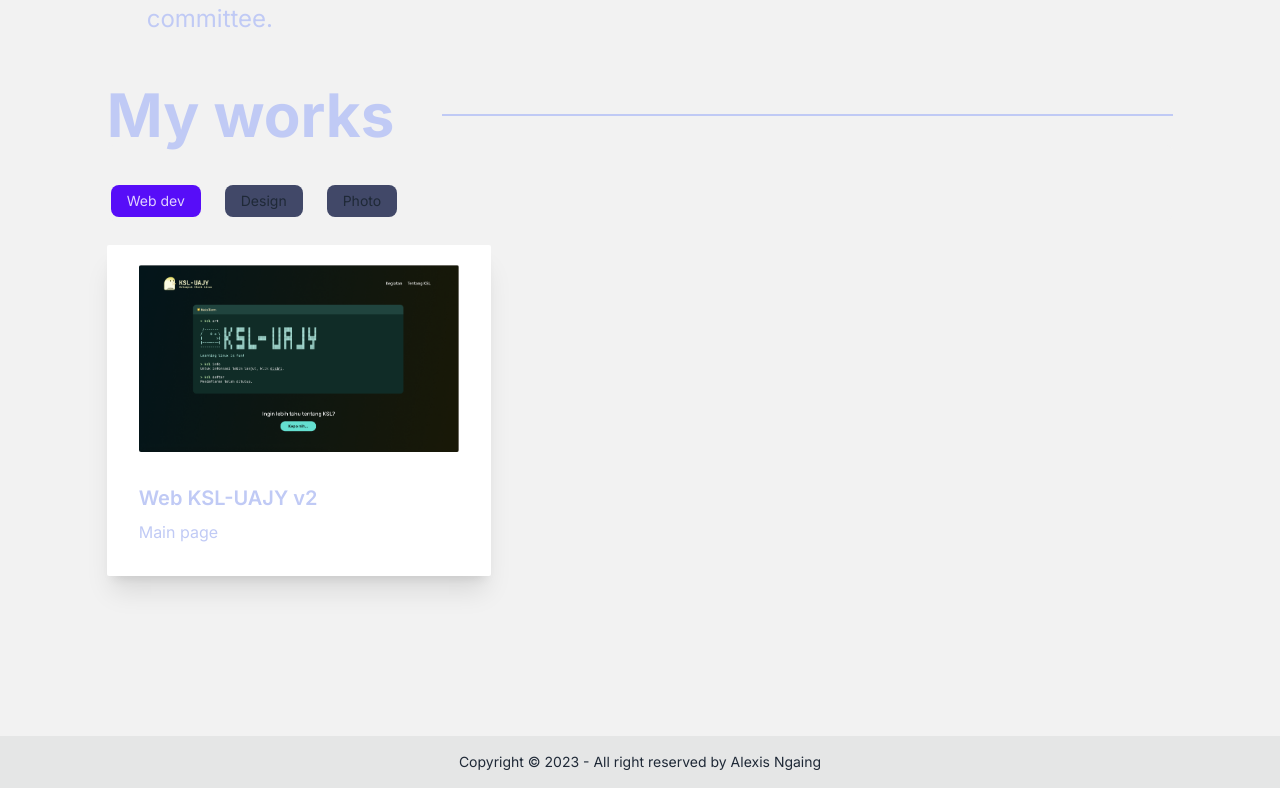
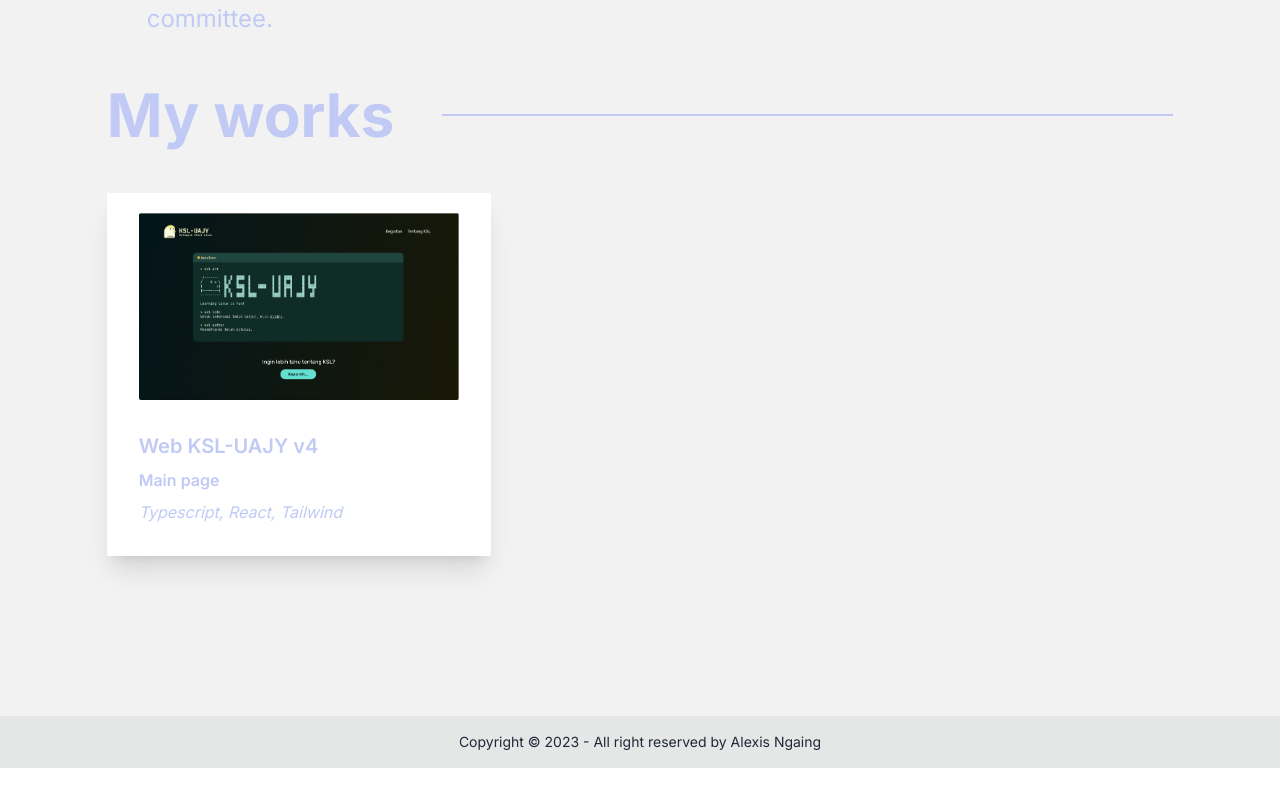
Before and after one commit to alexisngaing/alexisngaing.github.io, a Next.js app: page / in a window 1280 px wide. Shown: the part 1651-2439 px from the top of the page. Built offline with nearby package versions, Linux system fonts and the light colour scheme.

Commit message:
add spesific tools on card

```diff
--- a/components/Gallery.tsx
+++ b/components/Gallery.tsx
@@ -9,13 +9,13 @@ function Gallery() {
           <div className="h-[2px] w-full bg-[#C0CAF5]"></div>
         </div>
 
-        <div className="tabs tabs-boxed gap-6 pt-10 text-[#C0CAF5]">
+        {/* <div className="tabs tabs-boxed gap-6 pt-10 text-[#C0CAF5]">
           <a className="tab tab-active bg-[#414868] text-opacity-100 hover:bg-[#4b516b]">Web dev</a>
           <a className="tab bg-[#414868] text-opacity-100 hover:bg-[#4b516b]">Design</a>
           <a className="tab bg-[#414868] text-opacity-100 hover:bg-[#4b516b]">Photo</a>
-        </div>
+        </div> */}
 
-        <div className="grid grid-cols-3 pb-40 pt-6">
+        <div className="grid grid-cols-3 pb-40 pt-12">
           <div className="card w-96 rounded-sm bg-base-100 shadow-xl">
             <a href="https://github.com/ksl-uajy/ksl.himaforka-uajy.org" target="blank_">
               <figure className="px-5 pt-5">
@@ -26,8 +26,9 @@ function Gallery() {
                 />
               </figure>
               <div className="card-body">
-                <h2 className="card-title">Web KSL-UAJY v2</h2>
-                <p>Main page</p>
+                <h2 className="card-title">Web KSL-UAJY v4</h2>
+                <p className="font-semibold">Main page</p>
+                <p className="italic">Typescript, React, Tailwind</p>
               </div>
             </a>
           </div>
```
